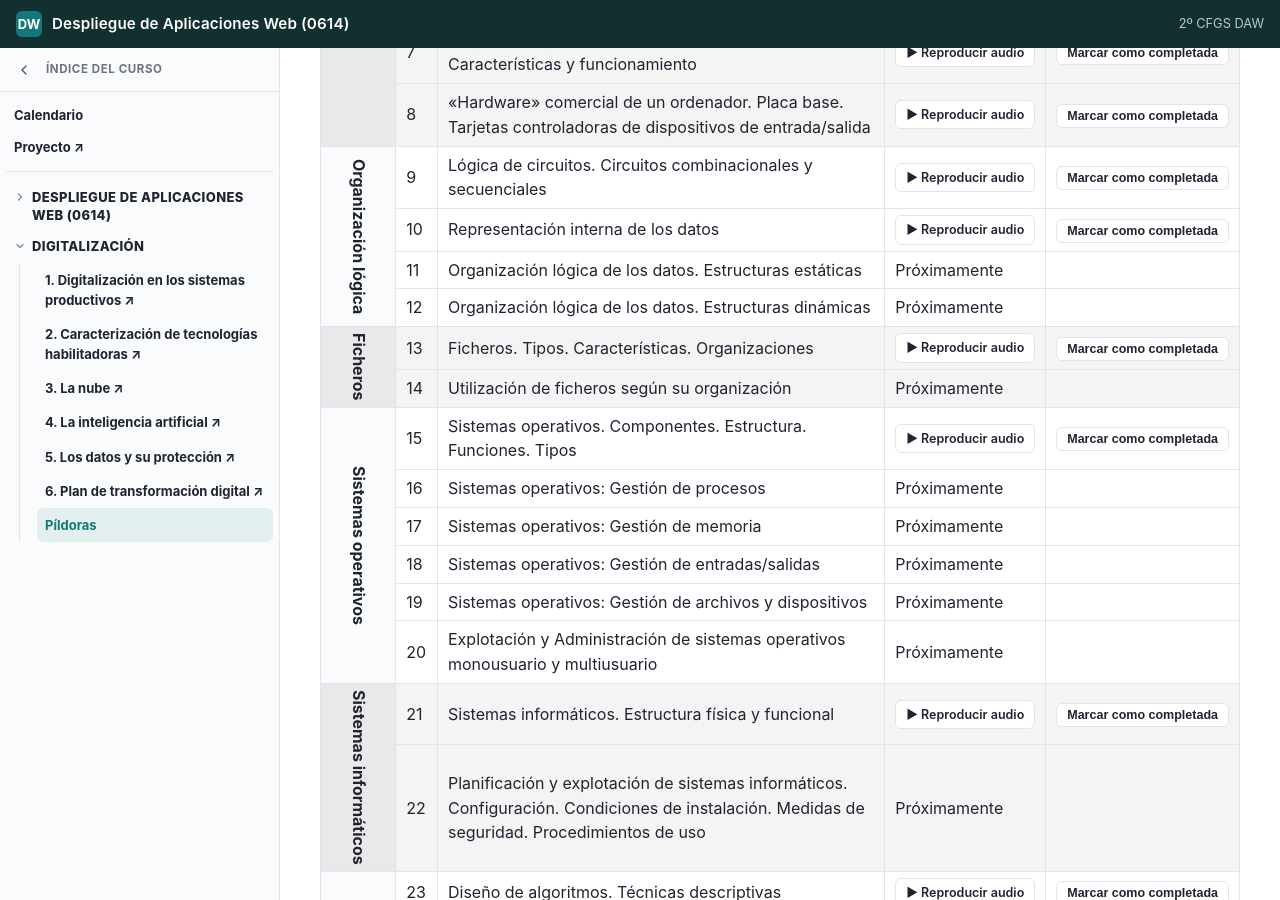
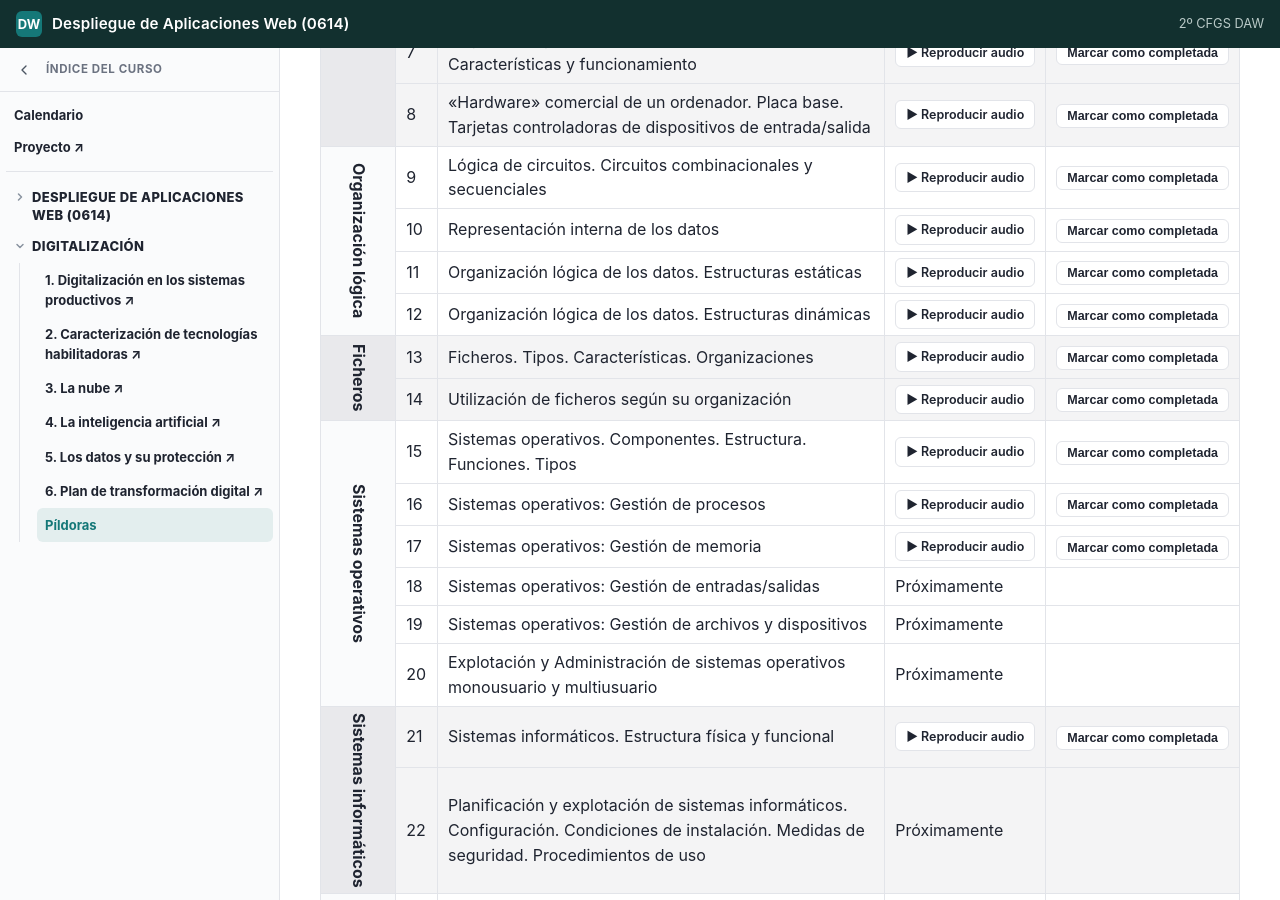
Before and after one commit to jpaniorte/2daw-daw-2627, a Jekyll site: the page built from digitalizacion/pildoras.md, in a window 1280 px wide and 900 px high, scrolled down 972 px. Built offline with Jekyll 4.4.1, drawn with Linux system fonts in a browser that asks for light colours.

Commit message:
Audio de las píldoras pendientes: enlaces de las 38 píldoras con PDF
Co-Authored-By: Claude Sonnet 5.5 <noreply@anthropic.com>

```diff
--- a/digitalizacion/pildoras.md
+++ b/digitalizacion/pildoras.md
@@ -56,27 +56,27 @@ Puedes consultar tu progreso en la [tabla de resultados]({{ '/digitalizacion/pil
 <td>10</td><td>Representación interna de los datos</td><td class="pildora-reproductor"><a class="pildora-play-link" href="https://drive.google.com/file/d/1-3sA_ki4z25sSQKeUqLU79O9jhkREOEn/view" target="_blank" rel="noopener">&#9654; Reproducir audio</a></td><td class="pildora-completada"><button class="pildora-complete-btn" data-pildora="10" type="button">Marcar como completada</button></td>
 </tr>
 <tr>
-<td>11</td><td>Organización lógica de los datos. Estructuras estáticas</td><td class="pildora-reproductor">Próximamente</td><td class="pildora-completada"></td>
+<td>11</td><td>Organización lógica de los datos. Estructuras estáticas</td><td class="pildora-reproductor"><a class="pildora-play-link" href="https://drive.google.com/file/d/1YOHJZ3JaxI66eUR_rR5erm61AOFhx_nO/view" target="_blank" rel="noopener">&#9654; Reproducir audio</a></td><td class="pildora-completada"><button class="pildora-complete-btn" data-pildora="11" type="button">Marcar como completada</button></td>
 </tr>
 <tr>
-<td>12</td><td>Organización lógica de los datos. Estructuras dinámicas</td><td class="pildora-reproductor">Próximamente</td><td class="pildora-completada"></td>
+<td>12</td><td>Organización lógica de los datos. Estructuras dinámicas</td><td class="pildora-reproductor"><a class="pildora-play-link" href="https://drive.google.com/file/d/1TyZDooAkdmZLpC5y-NzWMIZD921C9wTU/view" target="_blank" rel="noopener">&#9654; Reproducir audio</a></td><td class="pildora-completada"><button class="pildora-complete-btn" data-pildora="12" type="button">Marcar como completada</button></td>
 </tr>
 <tr class="bloque-shade">
 <td rowspan="2" class="bloque">Ficheros</td>
 <td>13</td><td>Ficheros. Tipos. Características. Organizaciones</td><td class="pildora-reproductor"><a class="pildora-play-link" href="https://drive.google.com/file/d/1jYYshWW6Ufc1KgCjtAYmdZ0PfP0ndROA/view" target="_blank" rel="noopener">&#9654; Reproducir audio</a></td><td class="pildora-completada"><button class="pildora-complete-btn" data-pildora="13" type="button">Marcar como completada</button></td>
 </tr>
 <tr class="bloque-shade">
-<td>14</td><td>Utilización de ficheros según su organización</td><td class="pildora-reproductor">Próximamente</td><td class="pildora-completada"></td>
+<td>14</td><td>Utilización de ficheros según su organización</td><td class="pildora-reproductor"><a class="pildora-play-link" href="https://drive.google.com/file/d/1vfxEnlI5jLi4xT_xjRCl6jTjk9ddIX8x/view" target="_blank" rel="noopener">&#9654; Reproducir audio</a></td><td class="pildora-completada"><button class="pildora-complete-btn" data-pildora="14" type="button">Marcar como completada</button></td>
 </tr>
 <tr>
 <td rowspan="6" class="bloque">Sistemas operativos</td>
 <td>15</td><td>Sistemas operativos. Componentes. Estructura. Funciones. Tipos</td><td class="pildora-reproductor"><a class="pildora-play-link" href="https://drive.google.com/file/d/1GKBan8w43vPsFgtF0-CwecYQY4-Cnn-M/view" target="_blank" rel="noopener">&#9654; Reproducir audio</a></td><td class="pildora-completada"><button class="pildora-complete-btn" data-pildora="15" type="button">Marcar como completada</button></td>
 </tr>
 <tr>
-<td>16</td><td>Sistemas operativos: Gestión de procesos</td><td class="pildora-reproductor">Próximamente</td><td class="pildora-completada"></td>
+<td>16</td><td>Sistemas operativos: Gestión de procesos</td><td class="pildora-reproductor"><a class="pildora-play-link" href="https://drive.google.com/file/d/17Sd8bsU_Oo0lRH5VSnBB8VFBZ2Svv_nD/view" target="_blank" rel="noopener">&#9654; Reproducir audio</a></td><td class="pildora-completada"><button class="pildora-complete-btn" data-pildora="16" type="button">Marcar como completada</button></td>
 </tr>
 <tr>
-<td>17</td><td>Sistemas operativos: Gestión de memoria</td><td class="pildora-reproductor">Próximamente</td><td class="pildora-completada"></td>
+<td>17</td><td>Sistemas operativos: Gestión de memoria</td><td class="pildora-reproductor"><a class="pildora-play-link" href="https://drive.google.com/file/d/1PRB7ym7IGwUBMT0TSJXlkmRuIR0OWf_q/view" target="_blank" rel="noopener">&#9654; Reproducir audio</a></td><td class="pildora-completada"><button class="pildora-complete-btn" data-pildora="17" type="button">Marcar como completada</button></td>
 </tr>
 <tr>
 <td>18</td><td>Sistemas operativos: Gestión de entradas/salidas</td><td class="pildora-reproductor">Próximamente</td><td class="pildora-completada"></td>
```
Also changed, not shown: digitalizacion/generador/pildoras_audio/state.json (+30 -0 lines).
